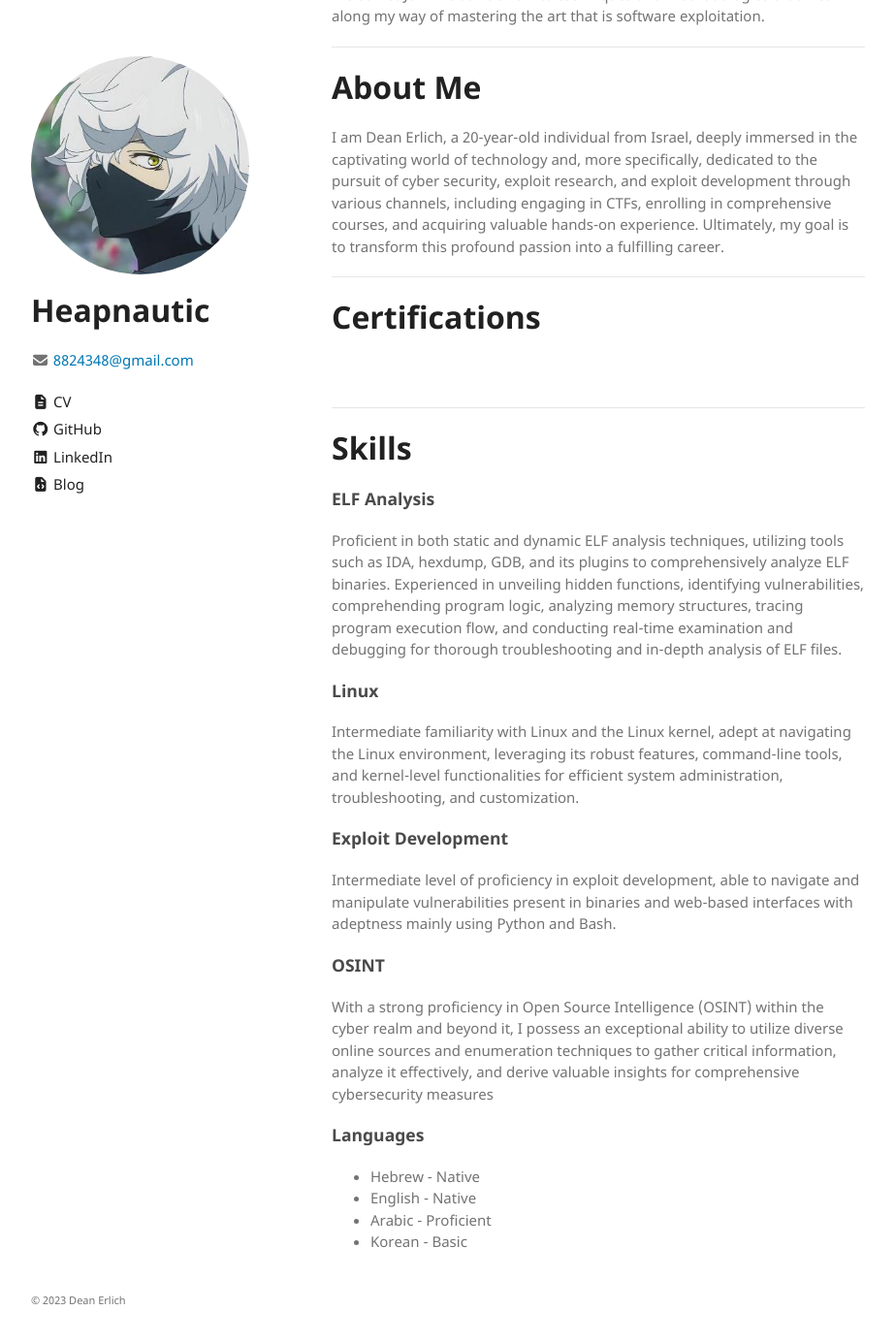
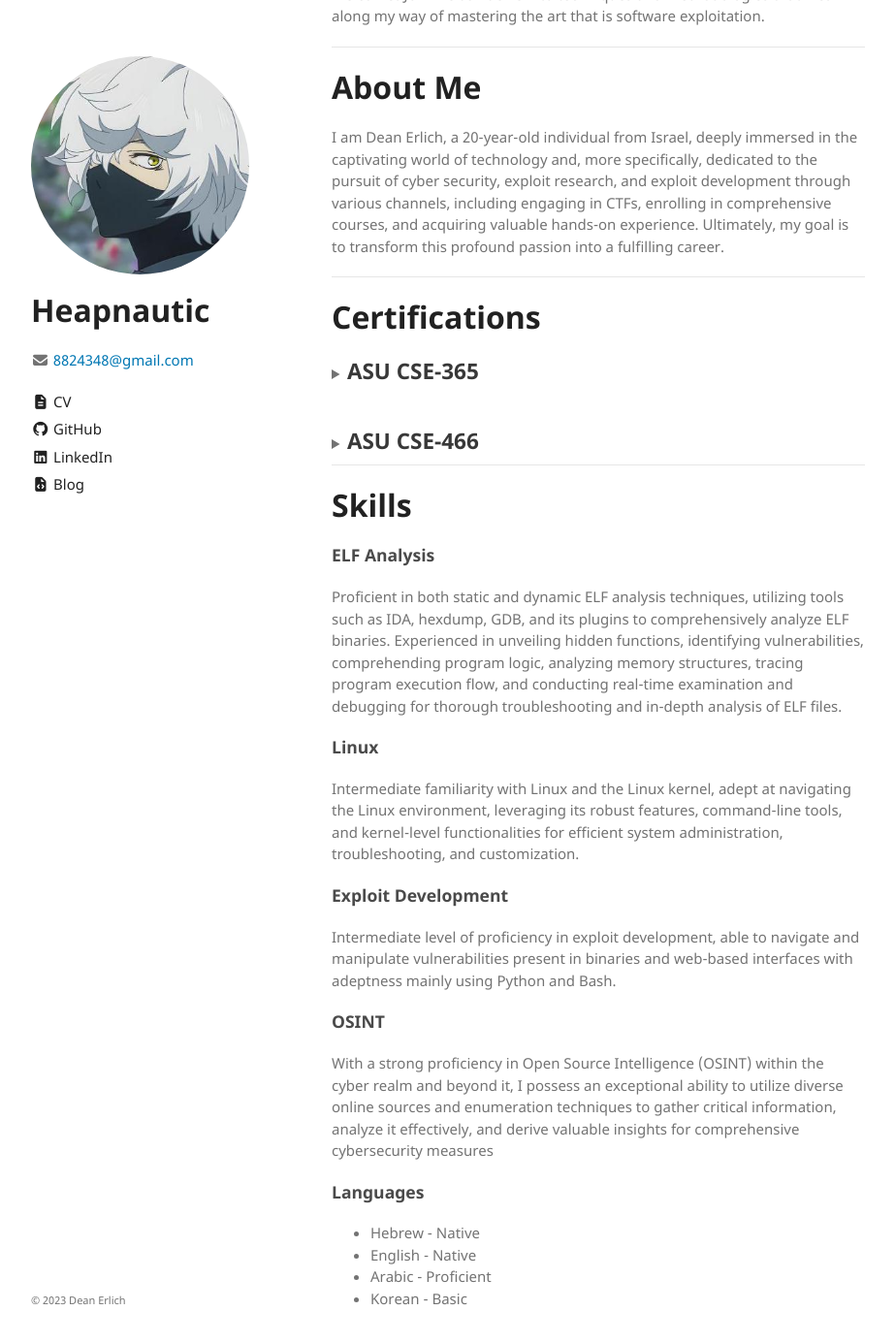
Before and after one commit to ninpwn/ninpwn.github.io, a Jekyll site: the page built from index.md, in a window 1280 px wide and 1400 px high, scrolled down 137 px. Shown: the top 1385 px of the window at 97% size, without its empty margins (178-1101 px from the left). Built offline with Jekyll 4.4.1, drawn with Linux system fonts in a browser that asks for light colours; our own code applies the rules of GitHub Pages for plain Markdown files; part of the change alters nothing that is shown.

Commit message:
Update index.md

```diff
--- a/index.md
+++ b/index.md
@@ -34,28 +34,6 @@ The course offered an enlightening journey encompassing diverse subjects such as
 During the course, I have gained comprehensive expertise in the domains of reverse engineering binaries, proficiently crafting shellcodes, adeptly identifying memory errors, and acquiring substantial experience in the art of exploiting software and systems through the strategic utilization of memory primitives.
 </details>
 
-<style>
-  details {
-    overflow: hidden;
-    transition: max-height 0.3s ease-out;
-    max-height: 0;
-  }
-
-  details[open] {
-    max-height: 100vh;
-  }
-</style>
-
-<script>
-  function toggleDetails(element) {
-    if (element.open) {
-      element.removeAttribute("open");
-    } else {
-      element.setAttribute("open", "");
-    }
-  }
-</script>
-
 ---
 
 # Skills
```
